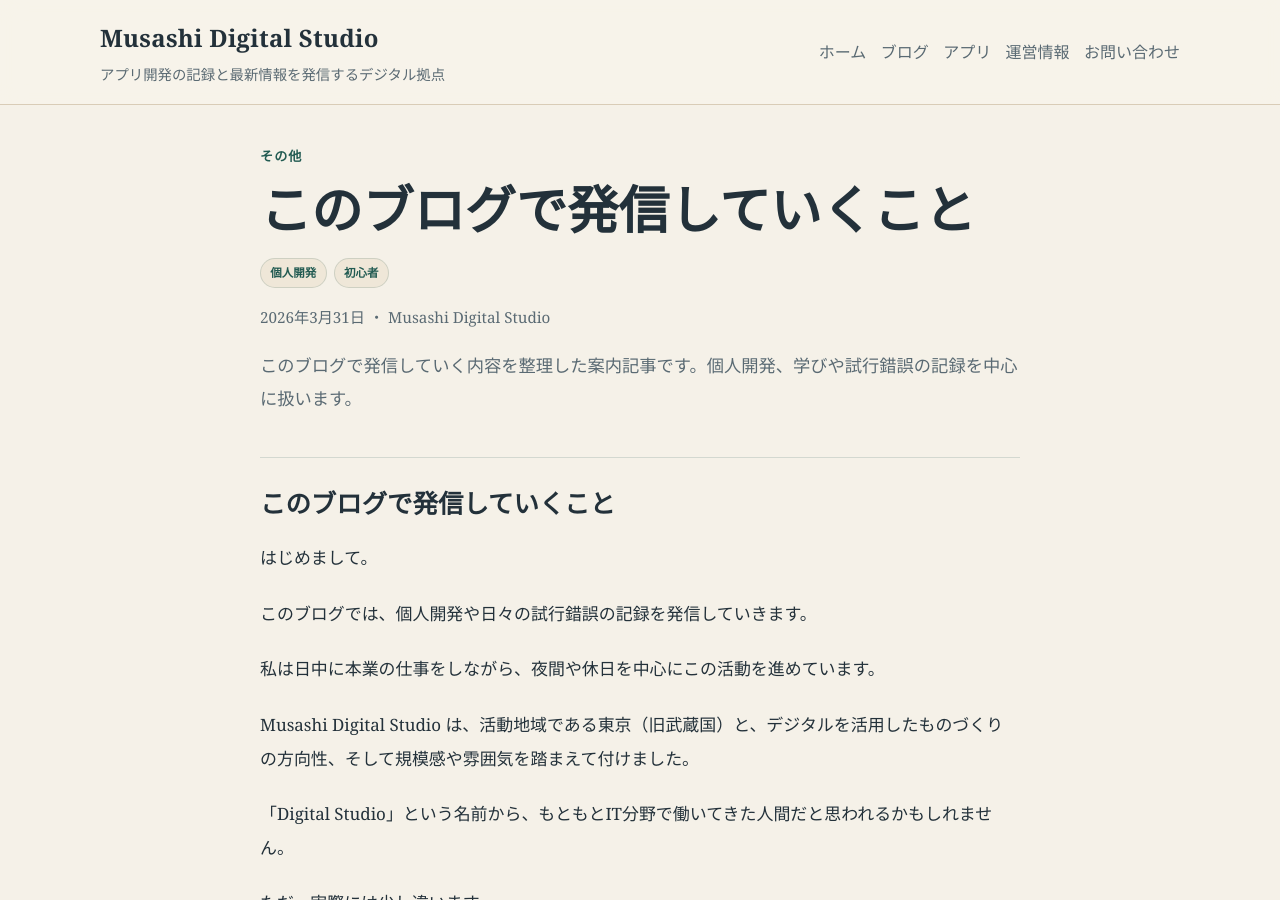
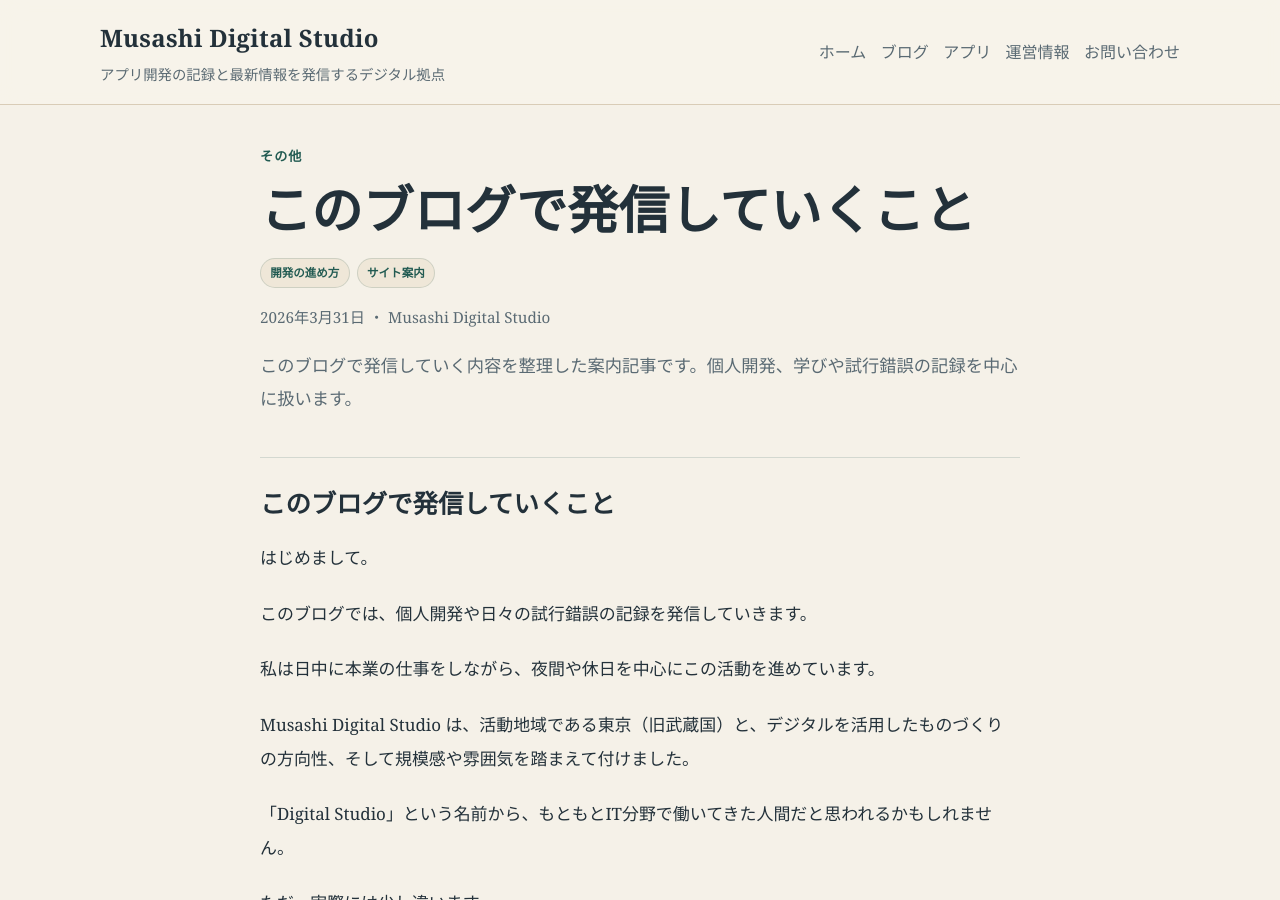
Before and after one commit to yasuhiro-toyoda/yasuhiro-toyoda.github.io, a Jekyll site: the page built from _posts/2026-04-01-このブログで発信していくこと.md, in a window 1280 px wide and 900 px high. Built offline with Jekyll 4.4.1, drawn with Linux system fonts in a browser that asks for light colours.

Commit message:
タグ修正　ブログ記事軽微な修正

```diff
--- a/_data/blog_tags.yml
+++ b/_data/blog_tags.yml
@@ -1,5 +1,5 @@
-- slug: solo-dev
-  label: 個人開発
+- slug: workflow
+  label: 開発の進め方
 - slug: learning-log
   label: 学習記録
 - slug: beginner
@@ -18,3 +18,5 @@
   label: 開発メモ
 - slug: AI
   label: AI
+- slug: site-info
+  label: サイト案内
--- a/_posts/2026-04-01-このブログで発信していくこと.md
+++ b/_posts/2026-04-01-このブログで発信していくこと.md
@@ -25,7 +25,7 @@ Musashi Digital Studio は、活動地域である東京（旧武蔵国）と、
 
 本業はかなりニッチな分野のため、ここで詳しくお伝えすることは控えますが、少なくとも皆さまにお伝えできるのは、私はこの活動を
 
-- ITの実務経験なし
+> **ITの実務経験なし**
 
 という状態から始めた、ということです。
 
```
Also changed, not shown: other parts of _posts/2026-04-01-このブログで発信していくこと.md (+2 -2 lines), _posts/2026-04-02-MacなしでできるiOSアプリ開発.md (+7 -4 lines).
